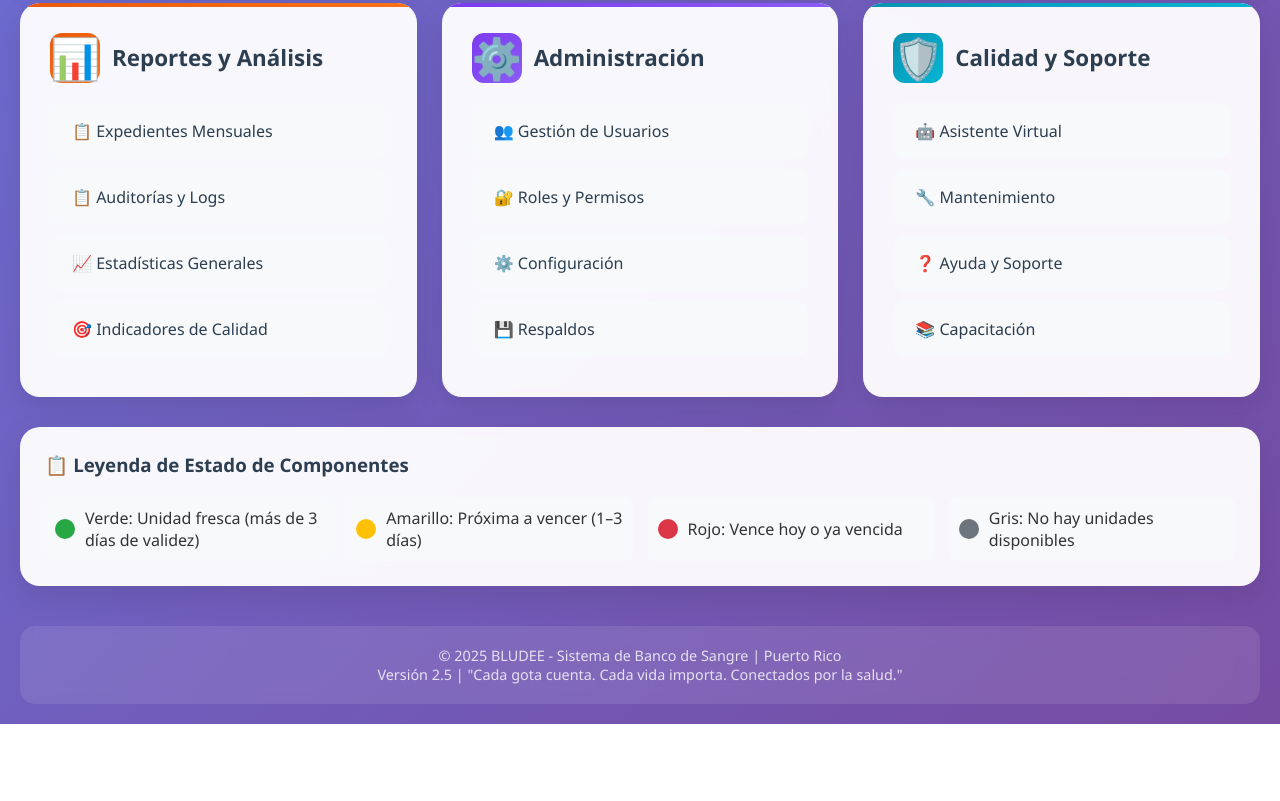
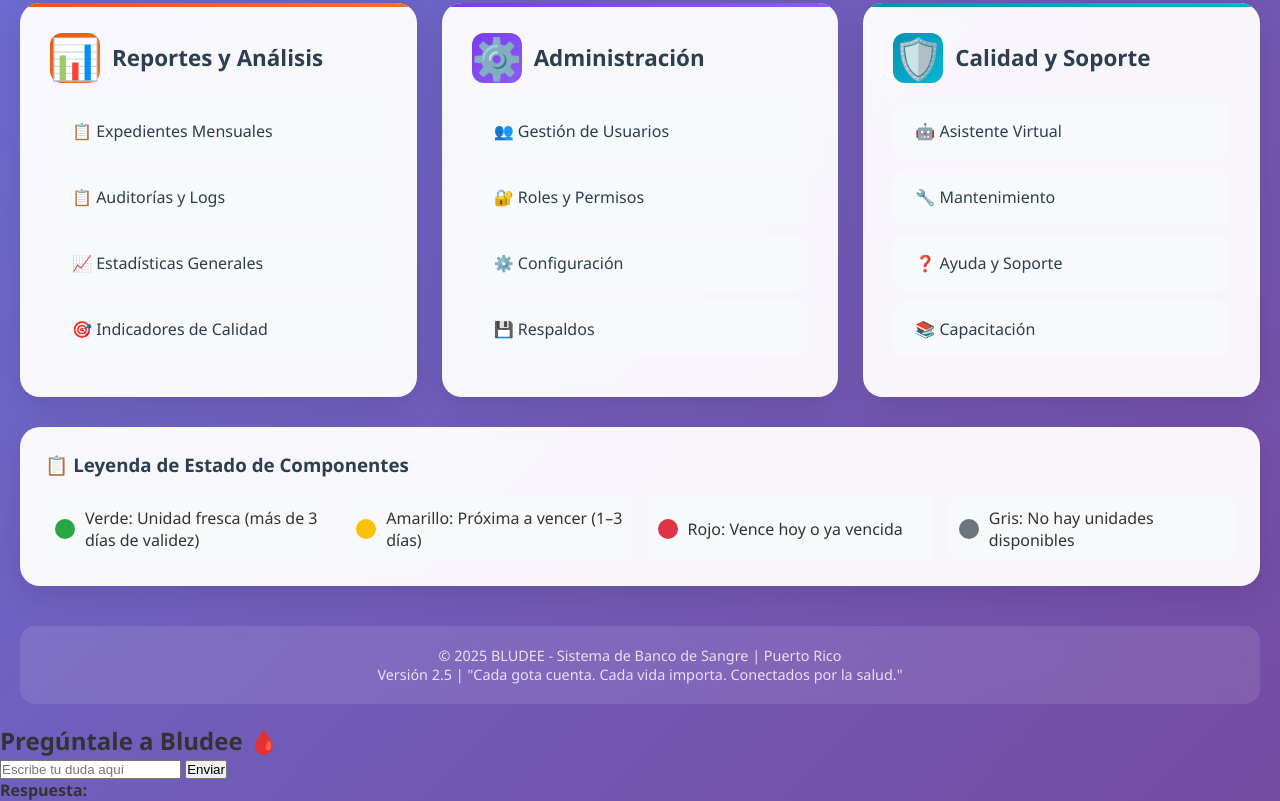
Before and after one commit to nimc88/bludee-api, a plain HTML site: page static/index.html in a window 1280 px wide. Shown: the part 1261-2062 px from the top of the page. Before the commit the page ends 1985 px from the top, so only its background shows below. Drawn offline with Linux system fonts and the light colour scheme.

Commit message:
Update index.html

```diff
--- a/static/index.html
+++ b/static/index.html
@@ -824,3 +824,27 @@
     </script>
 </body>
 </html>
+<h2>Pregúntale a Bludee 🩸</h2>
+
+<input id="pregunta" type="text" placeholder="Escribe tu duda aquí">
+<button onclick="enviarPregunta()">Enviar</button>
+
+<p><strong>Respuesta:</strong></p>
+<div id="respuesta"></div>
+
+<script>
+async function enviarPregunta() {
+  const q = document.getElementById("pregunta").value.trim();
+  if (!q) return;
+
+  // llamada al backend
+  const res = await fetch("/chat", {
+    method: "POST",
+    headers: { "Content-Type": "application/json" },
+    body: JSON.stringify({ q })
+  });
+
+  const data = await res.json();
+  document.getElementById("respuesta").innerText = data.answer;
+}
+</script>
```
